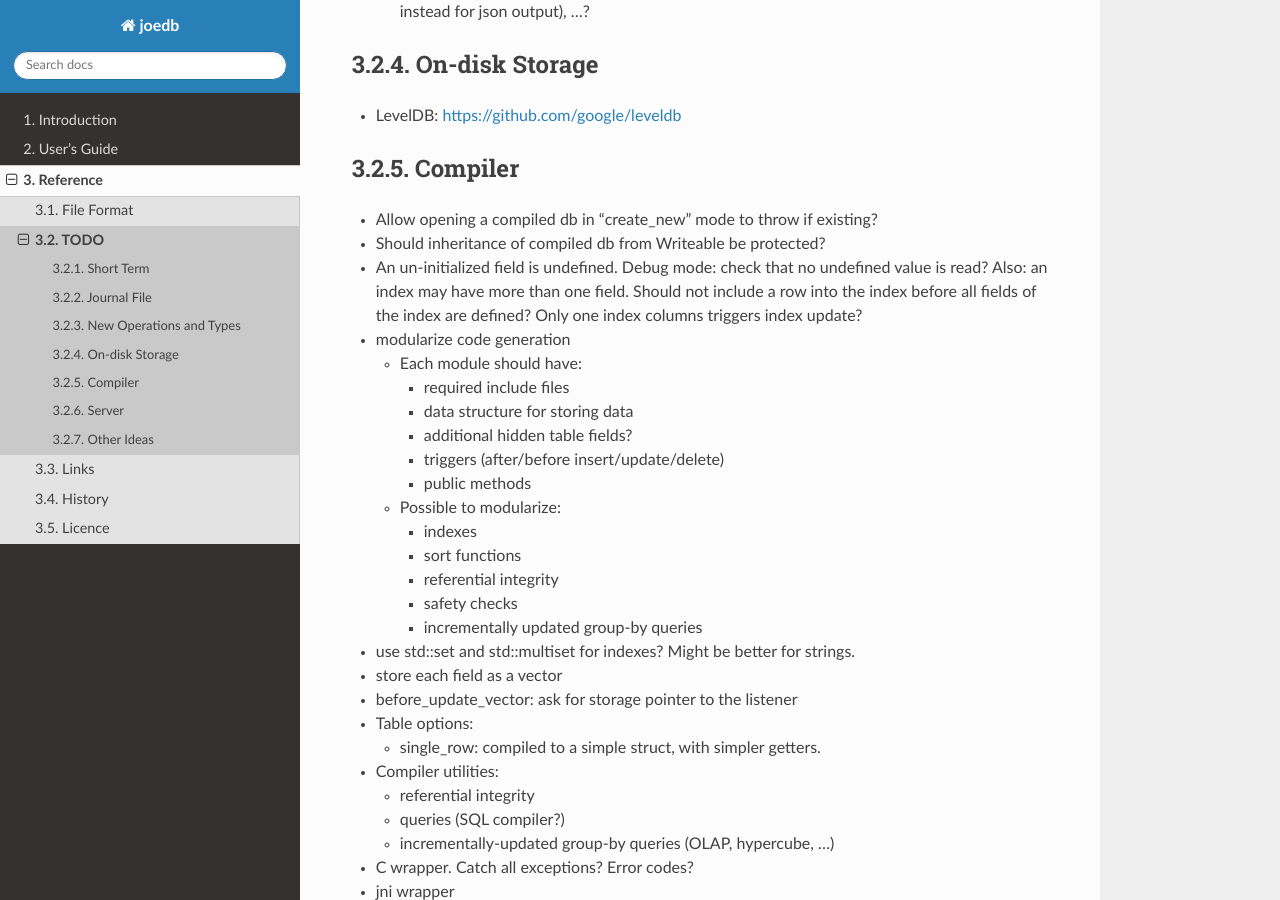
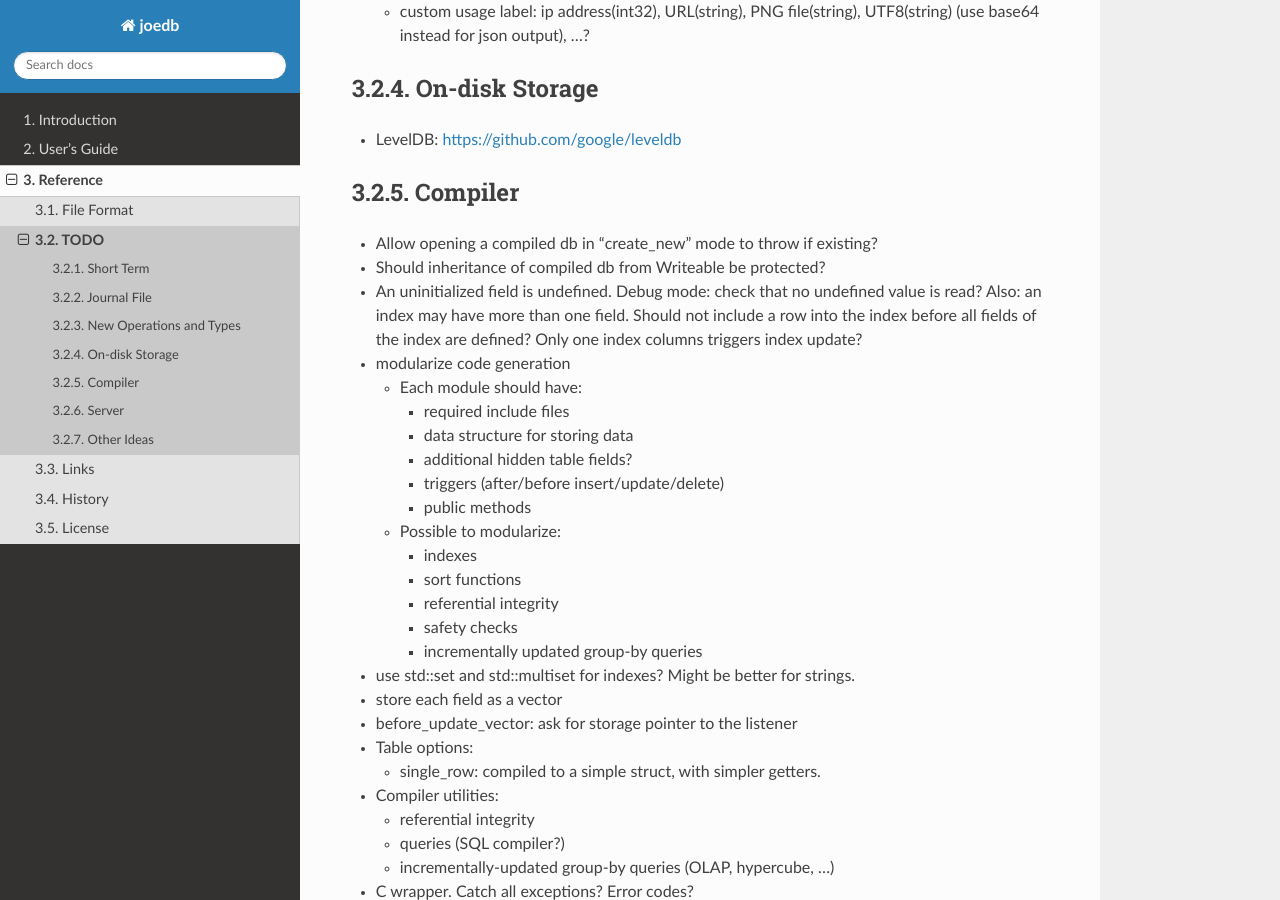
Before and after one commit to Remi-Coulom/joedb, a Sphinx documentation site: the page built from doc/source/todo.rst, in a window 1280 px wide and 900 px high, scrolled down 1193 px. Built offline with Sphinx 7.4.7 and the Read the Docs theme 2.0.0, drawn with Linux system fonts in a browser that asks for light colours; formulas are drawn with MathJax 3; some of the changed text lies outside the part shown.

Commit message:
spelling

```diff
--- a/doc/source/conf.py
+++ b/doc/source/conf.py
@@ -31,6 +31,7 @@ import sphinx_rtd_theme
 # ones.
 extensions = [
     'sphinx.ext.imgmath',
+    'sphinxcontrib.spelling',
 ]
 
 # Add any paths that contain templates here, relative to this directory.
--- a/doc/source/getting_started.rst
+++ b/doc/source/getting_started.rst
@@ -15,7 +15,7 @@ Prerequisites in Ubuntu can be installed with this command:
 
 .. code-block:: bash
 
-    sudo apt-get install g++ cmake ninja-build lcov unzip valgrind python-sphinx python-sphinx-rtd-theme wget git-core sqlite3 libsqlite3-dev sqlitebrowser
+    sudo apt-get install g++ cmake ninja-build lcov unzip valgrind python-sphinx python-sphinx-rtd-theme python-sphinxcontrib.spelling wget git-core sqlite3 libsqlite3-dev sqlitebrowser
 
 Similar packages should be available in other systems. Joedb was compiled successfully on MacOS with `macports <https://www.macports.org>`_.
 
--- a/doc/source/history.rst
+++ b/doc/source/history.rst
@@ -28,7 +28,7 @@ History
 - 2017-01-18: 2.0
 
   - Exceptions everywhere: no more error codes, no more bad states, better diagnostics.
-  - Safety: several safety-checks were added. This version was thoroughly fuzzed, and should not crash on any input file. Many assertions were added to detect data-manipulation errors (double delete, double insert, reading invalid rows, etc.).
+  - Safety: several safety checks were added. This version was thoroughly fuzzed, and should not crash on any input file. Many assertions were added to detect data-manipulation errors (double delete, double insert, reading invalid rows, etc.).
   - Better handling of read-only files and locking. A file opened for writing can now be opened for reading by other processes. Readers won't be updated by changes made by the writer, but it is still more convenient than before.
   - The compiler can produce a rudimentary C wrapper around the C++ classes.
   - :ref:`joedb_to_json`
--- a/doc/source/intro.rst
+++ b/doc/source/intro.rst
@@ -40,7 +40,7 @@ Compiler instructions are in a separate file:
 .. literalinclude:: ./tutorial/tutorial.joedbc
    :language: none
 
-Running the compiler with these files will generate tutorial.h and tutorial.cpp, two files that can be used to manipulate data conveniently in C++:
+Running the compiler with these files will generate ``tutorial.h`` and ``tutorial.cpp``, two files that can be used to manipulate data conveniently in C++:
 
 .. literalinclude:: ./tutorial/tutorial_main.cpp
    :language: c++
--- a/doc/source/license.rst
+++ b/doc/source/license.rst
@@ -1,4 +1,4 @@
-Licence
+License
 =======
 
 .. literalinclude:: ../../LICENSE
--- a/doc/source/todo.rst
+++ b/doc/source/todo.rst
@@ -50,7 +52,7 @@ Compiler
 --------
 - Allow opening a compiled db in "create_new" mode to throw if existing?
 - Should inheritance of compiled db from Writeable be protected?
-- An un-initialized field is undefined. Debug mode: check that no undefined value is read? Also: an index may have more than one field. Should not include a row into the index before all fields of the index are defined? Only one index columns triggers index update?
+- An uninitialized field is undefined. Debug mode: check that no undefined value is read? Also: an index may have more than one field. Should not include a row into the index before all fields of the index are defined? Only one index columns triggers index update?
 - modularize code generation
 
   - Each module should have:
```
Also changed, not shown: other parts of doc/source/todo.rst (+2 -0 lines), doc/source/spelling_wordlist.txt (added, +22 -0 lines), 1 other file.
